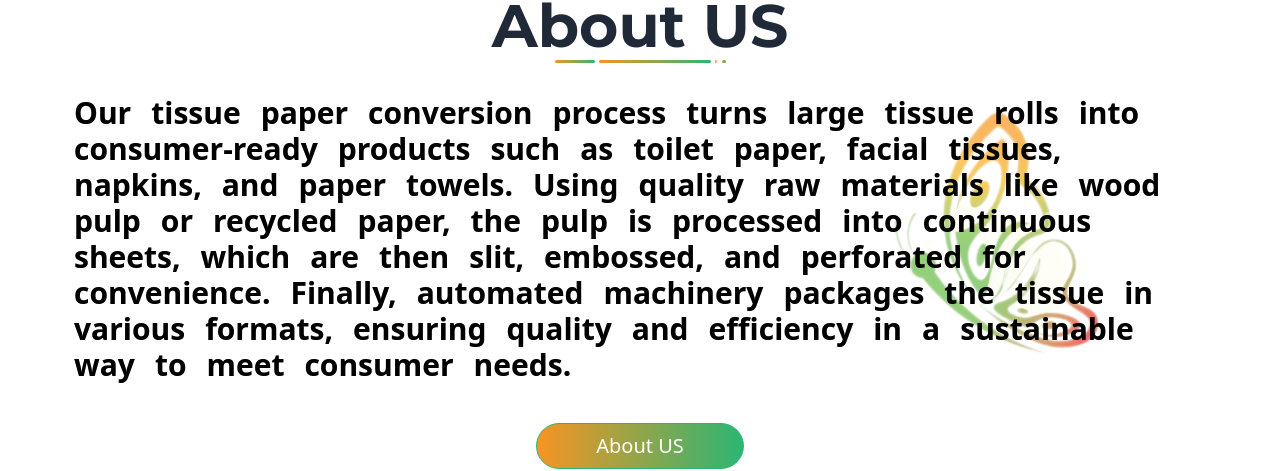
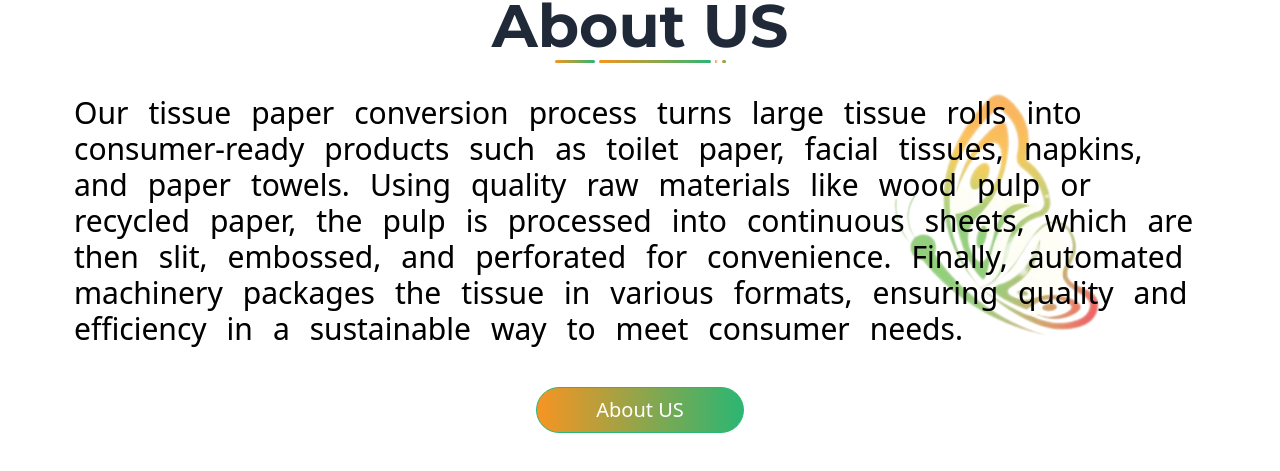
Before and after one commit to DiamondOre-Consulting/Sof-Scroll-Website, a React (Vite) app: page / in a window 1280 px wide. Shown: the part 1075-1546 px from the top of the page. Built offline with nearby package versions, Linux system fonts and the light colour scheme; a web font is replaced by a local one.

Commit message:
update about us

```diff
--- a/src/Components/AboutUs.jsx
+++ b/src/Components/AboutUs.jsx
@@ -21,7 +21,7 @@ const AboutUs = () => {
 
           <img src={img} alt="" className="w-60 right-40 absolute opacity-70" />
 
-          <div className="z-10 w-full  h-fit">
+          <div className="z-10 w-full px-4 h-fit">
             <TextRevealByWord text="Our tissue paper conversion process turns large tissue rolls into consumer-ready products such as toilet paper, facial tissues, napkins, and paper towels. Using quality raw materials like wood pulp or recycled paper, the pulp is processed into continuous sheets, which are then slit, embossed, and perforated for convenience. Finally, automated machinery packages the tissue in various formats, ensuring quality and efficiency in a sustainable way to meet consumer needs." />
           </div>
           {/* <p className="mt-10 mb-4 md:text-5xl">
--- a/src/Components/Hero.jsx
+++ b/src/Components/Hero.jsx
@@ -25,8 +25,8 @@ const Hero = () => {
       {/* <img src={myimg} alt="" className="absolute inset-0 w-full" /> */}
 
       <div className="container px-4 md:w-[60rem] flex justify-center flex-col items-center mx-auto font-bold text-white text-[2rem] -mt-20 head sm:text-[4rem]  md:text-[4rem] mf sm:px-2 ">
-        <AnimatedText text2={"Luxury   You   Can   Trust"}  />
-        <AnimatedText text2={"Softness   You   Can   Feel"}  />
+        <AnimatedText text2={"Luxury  You  Can  Trust"}  />
+        <AnimatedText text2={"Softness  You  Can  Feel"}  />
 
 
 
--- a/src/Components/ui/text-reveal.jsx
+++ b/src/Components/ui/text-reveal.jsx
@@ -25,7 +25,7 @@ export const TextRevealByWord = ({
         <p
           ref={targetRef}
           className={
-            "flex flex-wrap  text-2xl font-semibold text-black/30   md:px-0 md:text-3xl lg:px-0 lg:text-4xl xl:text-3xl"
+            "flex flex-wrap  text-2xl  text-black/30   md:px-0 md:text-3xl lg:px-0 lg:text-4xl xl:text-3xl"
           }>
           {words.map((word, i) => {
             const start = i / words.length;
```
